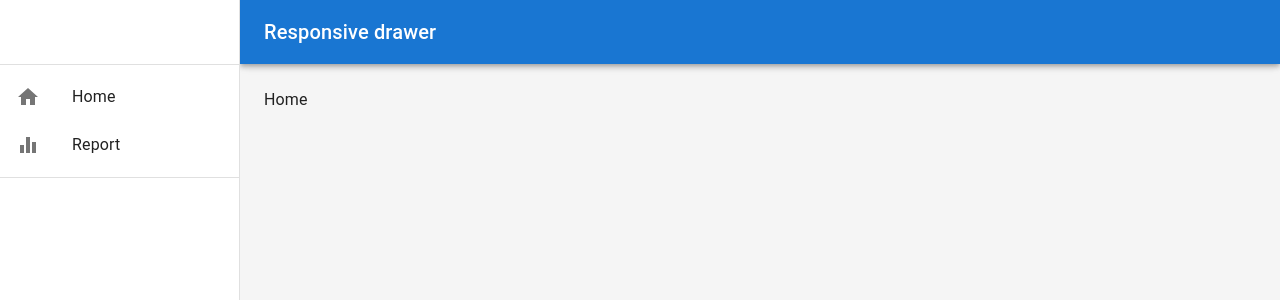
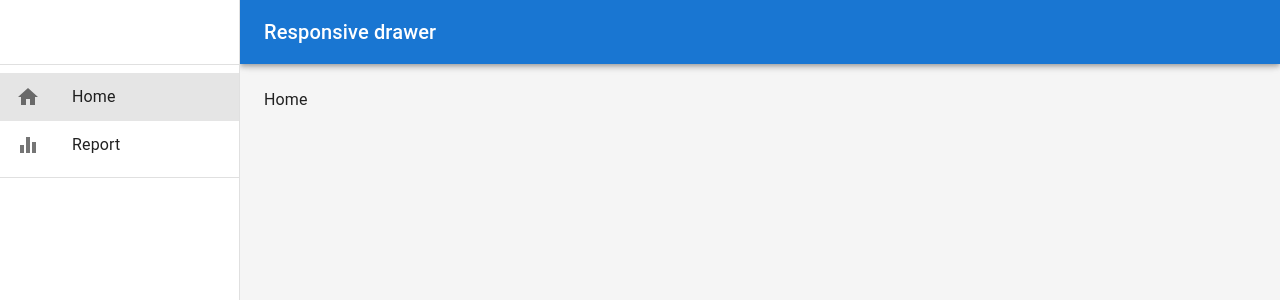
Before and after one commit to kingkazuma7/household-react-app, a React (Create React App) app: page / in a window 1280 px wide. Shown: the top 300 px of the page. Built offline with nearby package versions, Linux system fonts and the light colour scheme; the HTML template or start-up script is replaced by a standard one.

Commit message:
15. React のスタイリングシステム 選択メニューの背景色を変える

```diff
--- a/src/components/common/Sidebar.tsx
+++ b/src/components/common/Sidebar.tsx
@@ -3,7 +3,8 @@
 import MailIcon from '@mui/icons-material/Mail';
 import HomeIcon from '@mui/icons-material/Home';
 import EqualizerIcon from '@mui/icons-material/Equalizer';
-import React from 'react'
+import React, { CSSProperties } from 'react'
+import { NavLink } from 'react-router-dom';
 
 interface SidebarProps {
   drawerWidth: number,
@@ -24,13 +25,30 @@
     { text: "Report", path: "/report", icon: EqualizerIcon }
   ]
 
+  // デフォルトメニュー
+  const baseLinkStyle:CSSProperties = {
+    textDecoration: "none",
+    color: "inherit",
+    display: "block"
+  }
+
+  // 選択されたメニュー
+  const activeLinkStyle:CSSProperties = {
+    fontWeight: 'bold',
+    backgroundColor: "rgba(0,0,0,0.1)"
+  }
+
   const drawer = (
     <div>
       <Toolbar />
       <Divider />
       <List>
         {MenuItems.map((item, index: number) => (
-          <ListItem key={index.toString()} disablePadding>
+          <NavLink key={index} to={item.path} style={({ isActive }) => { return {
+            ...baseLinkStyle,
+            ...(isActive ? activeLinkStyle : {})
+          }}}>
+            <ListItem key={index} disablePadding>
               <ListItemButton>
                 <ListItemIcon>
                   <item.icon />
@@ -38,6 +56,7 @@
                 <ListItemText primary={item.text} />
               </ListItemButton>
             </ListItem>
+          </NavLink>
         ))}
       </List>
       <Divider />
```
Lines whose indentation alone changed are shown as unchanged.
